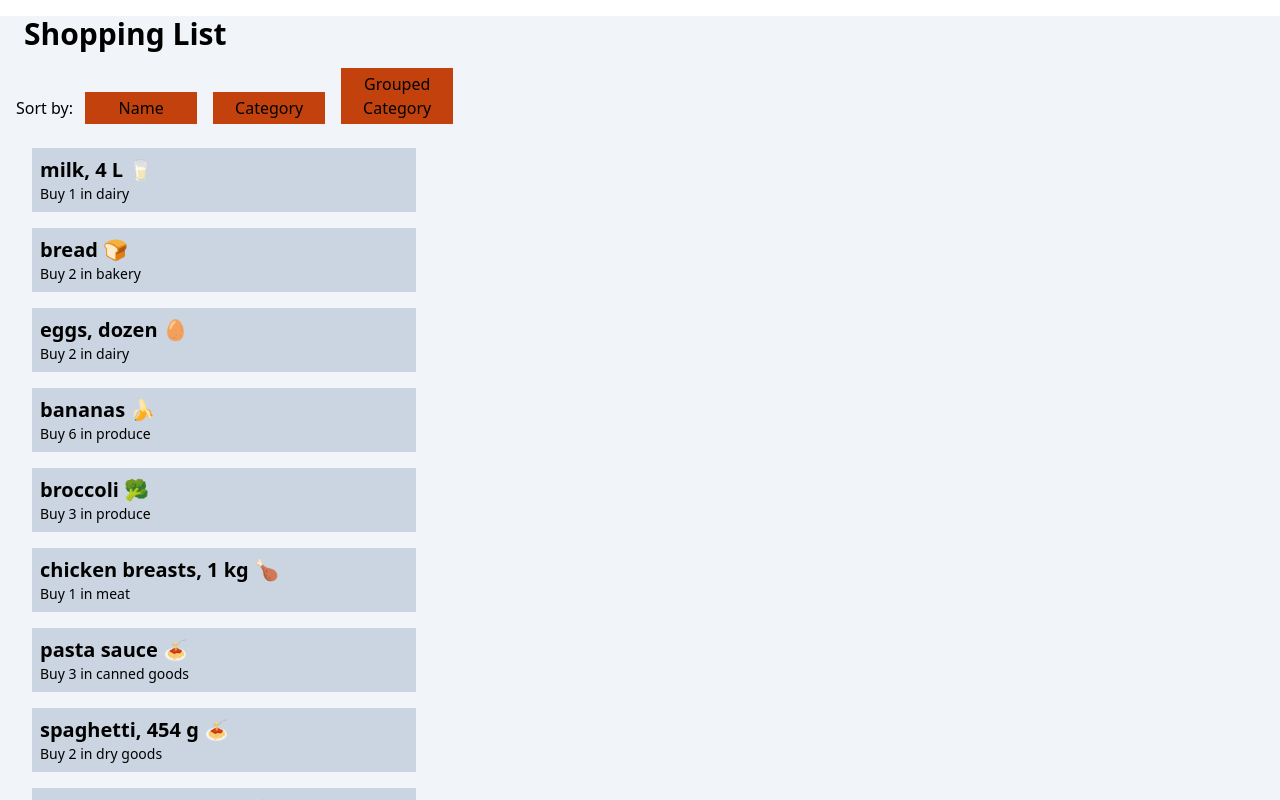
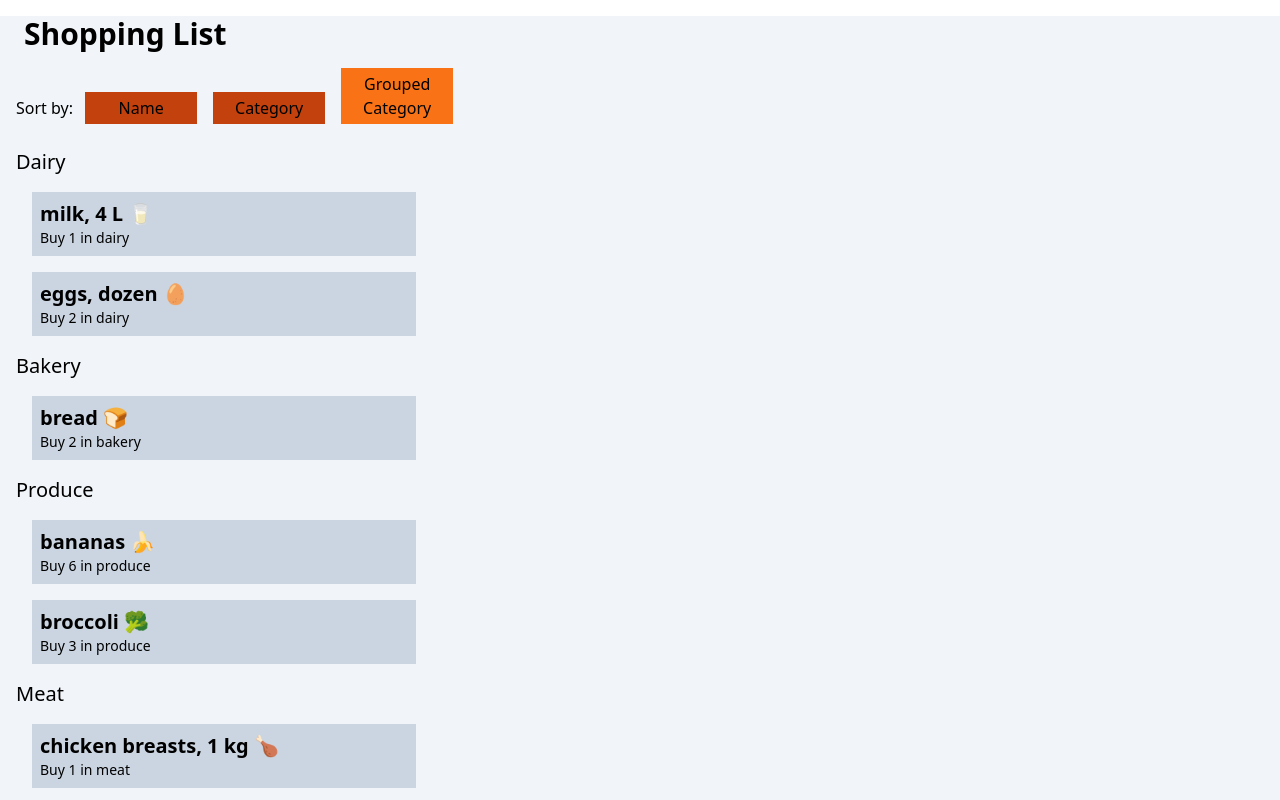
Before and after one commit to dc8156046/cprg306-assignments, a Next.js app: page /week-6 in a window 1280 px wide. Both pictures are taken after a click on the button "Grouped Category". Shown: the top 800 px of the page. Built offline with nearby package versions, Linux system fonts and the light colour scheme.

Commit message:
add group category component

```diff
--- /dev/null
+++ b/app/week-6/group-item-list.js
@@ -0,0 +1,21 @@
+export default function GroupedItemList({ groupedItems }) {
+  return (
+    <div>
+      {Object.keys(groupedItems).map((category) => (
+        <div key={category} className="my-4">
+          <h3 className="capitalize text-xl">{category}</h3>
+          <ul>
+            {groupedItems[category].map((item) => (
+              <li key={item.id} className="p-2 m-4 bg-slate-300 max-w-sm">
+                <h2 className="text-xl font-bold">{item.name}</h2>
+                <div className="text-sm">
+                  Buy {item.quantity} in {item.category}
+                </div>
+              </li>
+            ))}
+          </ul>
+        </div>
+      ))}
+    </div>
+  );
+}
--- a/app/week-6/page.js
+++ b/app/week-6/page.js
@@ -2,10 +2,12 @@
 import { useState } from "react";
 import ItemList from "./item-list";
 import itemsJson from "./items.json";
+import GroupedItemList from "./group-item-list";
 
 export default function Page() {
   const [items, setItems] = useState(itemsJson);
   const [activeButton, setActiveButton] = useState("");
+  const [groupedItems, setGroupedItems] = useState(null);
 
   const handleClick = (sortAttr) => {
     const sortedItems = [...items].sort((a, b) => {
@@ -13,7 +15,8 @@ export default function Page() {
     });
 
     setItems(sortedItems);
-    setActiveButton(sortAttr); // Set active button
+    setActiveButton(sortAttr);
+    setGroupedItems(null);
   };
 
   const getButtonClass = (sortAttr) => {
@@ -23,7 +26,19 @@ export default function Page() {
   };
 
   const handleGroupClick = () => {
-    console.log("Grouped Category");
+    const groupedItems = items.reduce((acc, item) => {
+      // If the category doesn't exist in the accumulator, initialize it with an empty array
+      if (!acc[item.category]) {
+        acc[item.category] = [];
+      }
+
+      acc[item.category].push(item);
+
+      return acc;
+    }, {});
+
+    setGroupedItems(groupedItems);
+    setActiveButton("group");
   };
   return (
     <main className="bg-slate-100">
@@ -44,13 +59,17 @@ export default function Page() {
             Category
           </button>
           <button
-            className="bg-orange-700 p-1 m-2 w-28"
+            className={getButtonClass("group")}
             onClick={() => handleGroupClick()}
           >
             Grouped Category
           </button>
         </div>
-        <ItemList itemsJson={items} />
+        {groupedItems ? (
+          <GroupedItemList groupedItems={groupedItems} />
+        ) : (
+          <ItemList itemsJson={items} />
+        )}
       </div>
     </main>
   );
```
